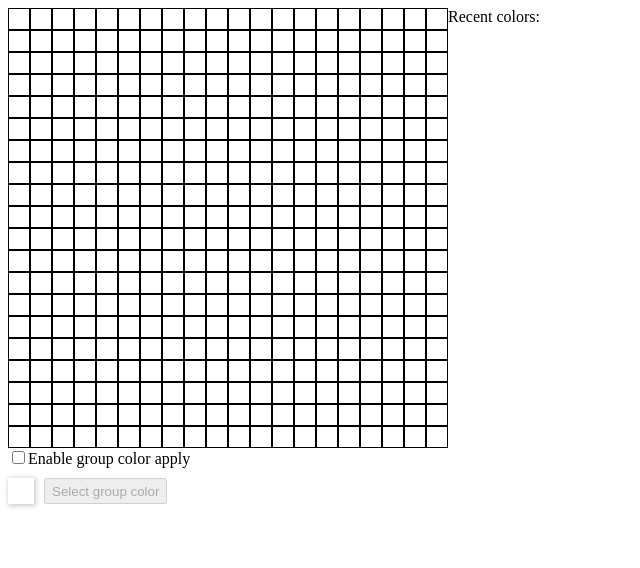
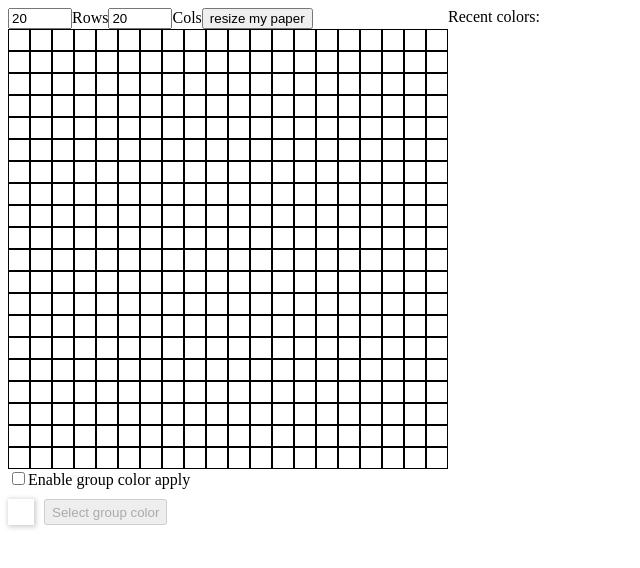
Before and after one commit to vltmoon/custom-graph-paper, a React (Create React App) app: page / in a window 1280 px wide. Shown: the top 568 px of the page, without its empty margins (0-640 px from the left). Built offline with nearby package versions, Linux system fonts and the light colour scheme.

Commit message:
added row and col setter

```diff
--- a/src/components/Column.jsx
+++ b/src/components/Column.jsx
@@ -4,7 +4,7 @@ import { ChromePicker } from 'react-color'
 import { PaperContext } from './Paper'
 
 export default function Column() {
-    const { numberOfRows, numberOfCols, groupApply, setUsedColors, usedColors } = useContext(PaperContext)
+    const { groupApply, setUsedColors, usedColors } = useContext(PaperContext)
     const colorPickerRef = useRef()
 
     const [colorPickerOpen, toggleColorPicker] = useState(false)
--- a/src/components/Paper.jsx
+++ b/src/components/Paper.jsx
@@ -2,8 +2,10 @@ import React, { useState } from 'react';
 import PropTypes from 'prop-types';
 import { ChromePicker } from 'react-color'
 import Rows from './Rows'
+import ResizeGraph from './ResizeGraph'
 
 export const PaperContext = React.createContext({})
+const confirmationText = 'are you sure you want to change this graph?\nyou might lose some your current work.'
 
 export default function Paper() {
     const [usedColors, setUsedColors] = useState([])
@@ -12,11 +14,11 @@ export default function Paper() {
     const [graphSize, setGraphSize] = useState({ rows: 20, cols: 20 })
 
     const contextValue = {
-        numberOfCols: graphSize.cols,
-        numberOfRows: graphSize.rows,
         usedColors,
         setUsedColors,
-        groupApply
+        groupApply,
+        setGraphSize,
+        graphSize
     }
 
     const enableGroupApply = () => {
@@ -30,6 +32,9 @@ export default function Paper() {
     return (
         <PaperContext.Provider value={contextValue}>
             <div style={{}}>
+
+                <ResizeGraph />
+
                 {/*--- Graph paper layout ---*/}
                 <div style={grid}>
                     <Rows />
--- /dev/null
+++ b/src/components/ResizeGraph.jsx
@@ -0,0 +1,45 @@
+import React, { useState, useContext } from 'react';
+import PropTypes from 'prop-types';
+import { PaperContext } from './Paper'
+
+
+const confirmationText = 'Are you sure you want to change this graph?\nYou might lose some your current work.'
+
+export default function ResizeGraph() {
+    const { graphSize, setGraphSize } = useContext(PaperContext)
+    const [resize, setResize] = useState(graphSize)
+
+    const resizeGraph = () => {
+        const confirmation = window.confirm(confirmationText)
+
+        if (confirmation) {
+            setGraphSize(resize)
+        }
+    }
+
+    const changeNumOfRows = (e) => {
+        setResize({...resize, rows: parseInt(e.target.value)})
+    }
+
+    const changeNumOfCols = (e) => {
+        setResize({...resize, cols: parseInt(e.target.value)})
+    }
+
+    const defaultInputProps = { type: 'number', min:'1', max: '100' }
+
+    return (
+        <div style={{}}>
+            <input
+                {...defaultInputProps}
+                value={resize.rows}
+                onChange={changeNumOfRows}/>
+                Rows
+            <input
+                {...defaultInputProps}
+                value={resize.cols}
+                onChange={changeNumOfCols}/>
+                Cols
+            <button onClick={resizeGraph}>resize my paper</button>
+        </div>
+    );
+}
--- a/src/components/Rows.jsx
+++ b/src/components/Rows.jsx
@@ -4,11 +4,11 @@ import { PaperContext } from './Paper'
 import Column from './Column'
 
 export default function Rows() {
-	const { numberOfRows, numberOfCols } = useContext(PaperContext)
+	const { graphSize } = useContext(PaperContext)
 
-	const Columns = [...Array(numberOfCols)].map((el, i) => <Column key={i} />)
+	const Columns = [...Array(graphSize.cols)].map((el, i) => <Column key={i} />)
 
-    return [...Array(numberOfRows)].map((el, i) => (
+    return [...Array(graphSize.rows)].map((el, i) => (
         <div style={Row} key={i}>
             {Columns}
         </div>
--- a/src/components/index.js
+++ b/src/components/index.js
@@ -1,3 +1,4 @@
 export { default as Paper } from './Paper'
 export { default as Rows } from './Rows'
 export { default as Column } from './Column'
+export { default as ResizeGraph } from './ResizeGraph'
```
